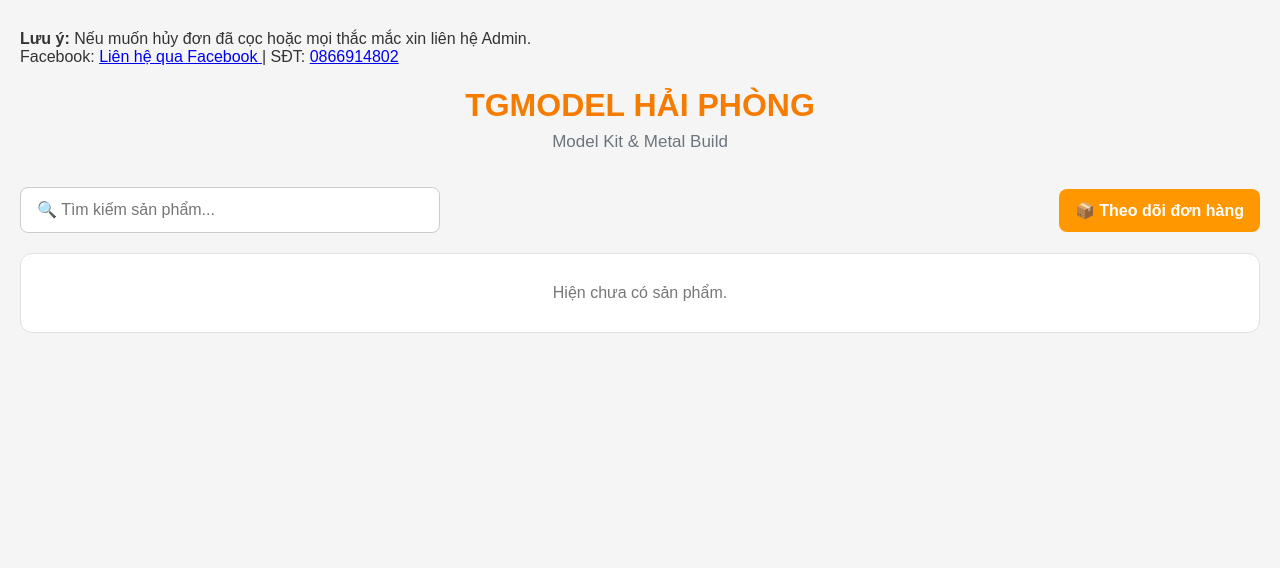
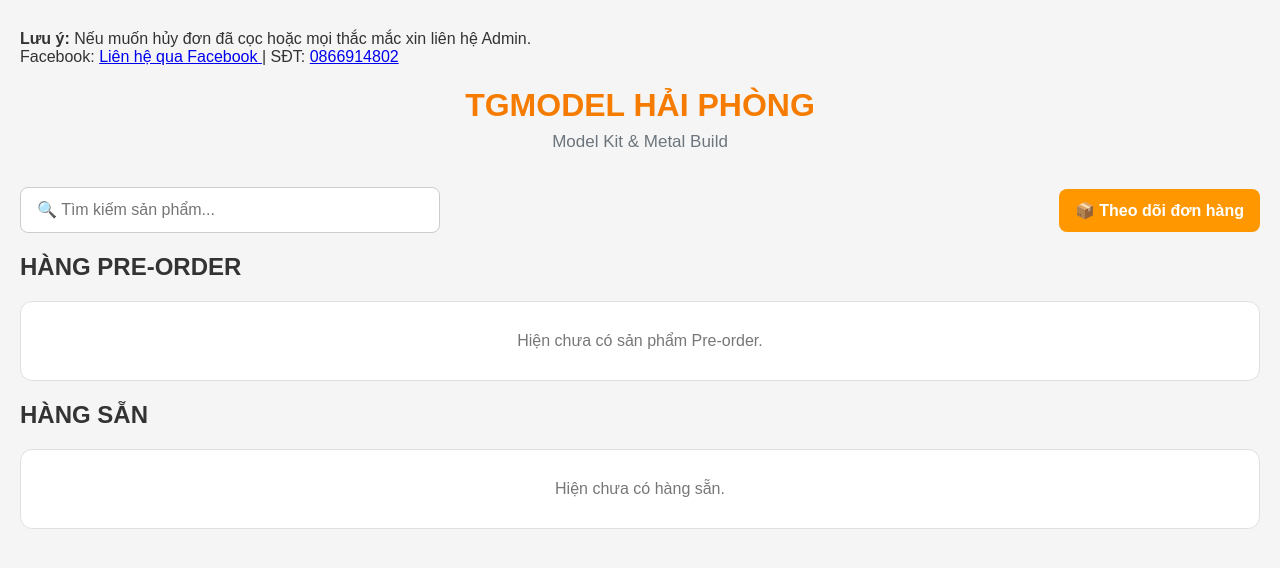
Before and after one commit to 20020899-debug/TGMODEL-SHOP-, a Flask app: page / in a window 1280 px wide. Shown: the top 568 px of the page. Run offline with Flask 3, Linux system fonts and the light colour scheme; data that the repository does not hold is empty; some libraries are stand-ins or nearby versions.

Commit message:
Update index.html

```diff
--- a/TG-Model-Preorder/templates/index.html
+++ b/TG-Model-Preorder/templates/index.html
@@ -26,8 +26,10 @@
 
 
 <div class="container">
+
+
     <!-- =================================================
-     LƯU Ý QUAN TRỌNG
+         LƯU Ý
          ================================================= -->
 
     <div class="important-note">
@@ -37,9 +39,11 @@
         </strong>
 
         Nếu muốn hủy đơn đã cọc hoặc mọi thắc mắc xin liên hệ Admin.
+
         <br>
 
         Facebook:
+
         <a
             href="https://www.facebook.com/profile.php?id=61582122569875"
             target="_blank"
@@ -48,9 +52,12 @@
             Liên hệ qua Facebook
         </a>
 
-    <span class="note-separator">|</span>
+        <span class="note-separator">
+            |
+        </span>
 
         SĐT:
+
         <a href="tel:0866914802">
             0866914802
         </a>
@@ -82,10 +89,6 @@
     <div class="top-tools">
 
 
-        <!-- =============================================
-             TÌM KIẾM
-             ============================================= -->
-
         <div class="product-search">
 
             <input
@@ -97,10 +100,6 @@
 
         </div>
 
-
-        <!-- =============================================
-             THEO DÕI ĐƠN HÀNG
-             ============================================= -->
 
         <a
             href="{{ url_for('order_tracking.order_status') }}"
@@ -121,29 +120,67 @@
 
 
     <!-- =================================================
-         DANH SÁCH SẢN PHẨM
+         HÀNG PRE-ORDER
          ================================================= -->
+
+    <section class="product-section">
+
+        <h2 class="product-section-title">
+            HÀNG PRE-ORDER
+        </h2>
+
 
         <div class="product-grid">
 
-
-        {% for product in products %}
+            {% for product in preorder_products %}
 
                 {% include "components/product_card.html" %}
-
 
             {% else %}
 
                 <div class="empty-products">
 
-                Hiện chưa có sản phẩm.
+                    Hiện chưa có sản phẩm Pre-order.
 
                 </div>
 
             {% endfor %}
 
+        </div>
+
+    </section>
+
+
+    <!-- =================================================
+         HÀNG SẴN
+         ================================================= -->
+
+    <section class="product-section">
+
+        <h2 class="product-section-title">
+            HÀNG SẴN
+        </h2>
+
+
+        <div class="product-grid">
+
+            {% for product in instock_products %}
+
+                {% include "components/product_card.html" %}
+
+            {% else %}
+
+                <div class="empty-products">
+
+                    Hiện chưa có hàng sẵn.
 
                 </div>
+
+            {% endfor %}
+
+        </div>
+
+    </section>
 
 
 </div>
```
Lines whose indentation alone changed are shown as unchanged.
